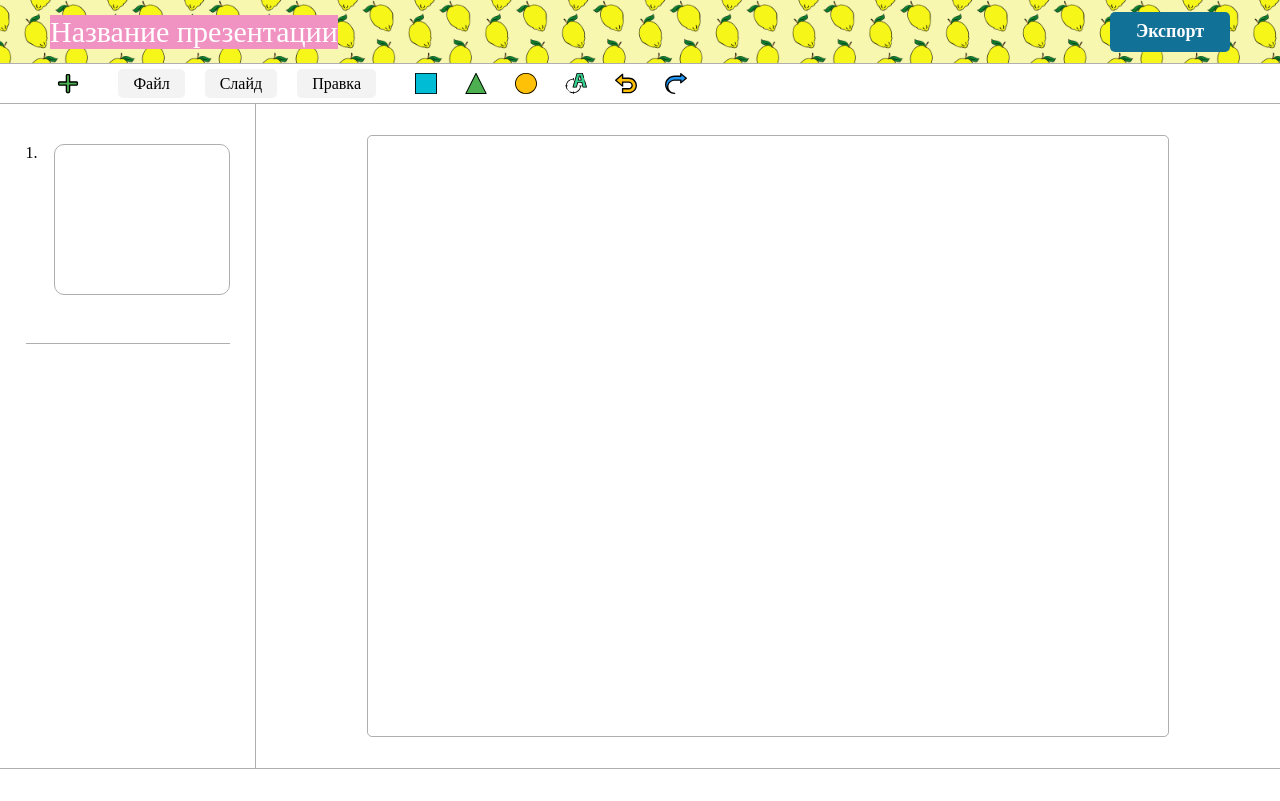
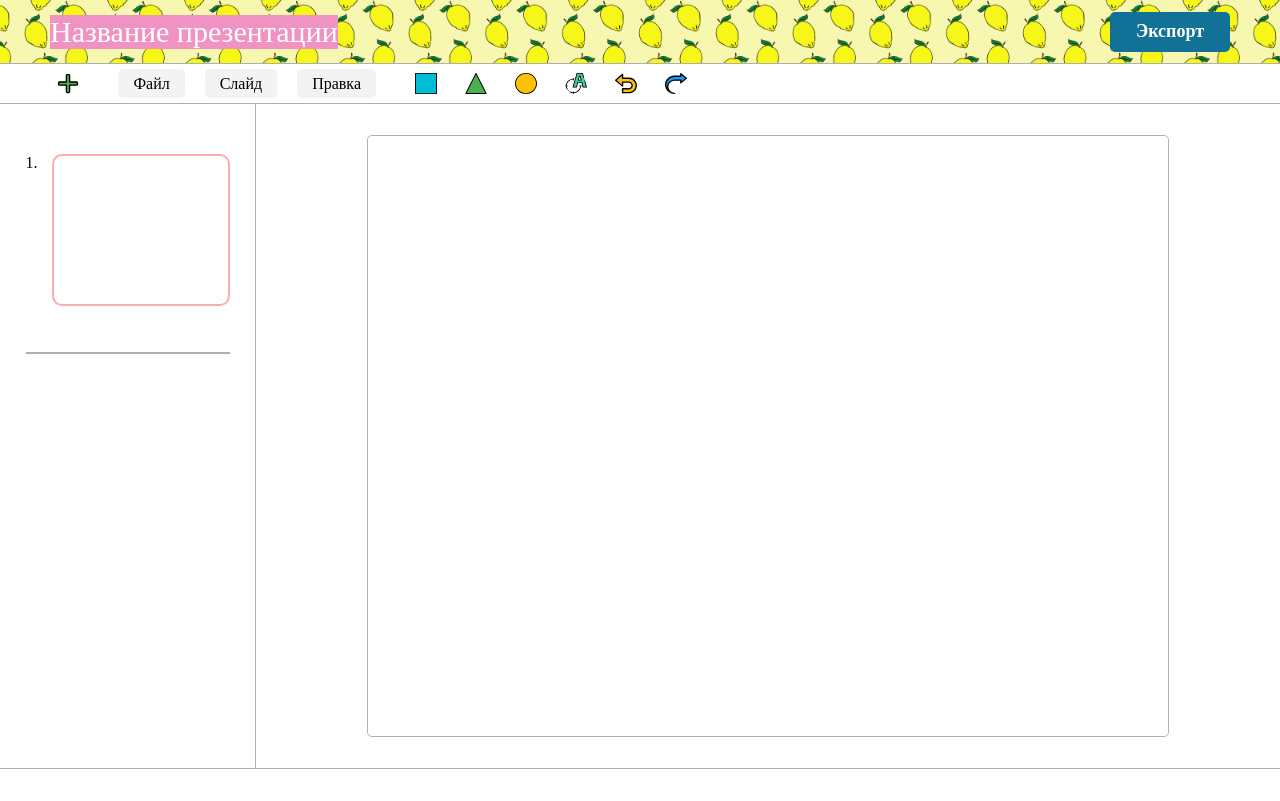
Before and after one commit to anatoliypus/beauty-slides, a React (Create React App) app: page / in a window 1280 px wide. Built offline with nearby package versions, Linux system fonts and the light colour scheme; a web font is replaced by a local one.

Commit message:
New features

```diff
--- a/src/App.tsx
+++ b/src/App.tsx
@@ -16,7 +16,7 @@ export default function App(props: AppProps) {
       <Topbar presentationName={ props.app.name } />
       <Instruments />
       <div className='working-area'>
-        <SlideCarousel slides={ props.app.slides } />
+        <SlideCarousel currSlideId={props.app.currSlideId} slides={ props.app.slides } />
         <SlideViewport slide={ props.app.slides.find(slide => slide.id === props.app.currSlideId)} slideWidth={props.app.settings.slideWidth} slideHeight={props.app.settings.slideHeight} />
       </div>
       <Footer />
--- a/src/index.tsx
+++ b/src/index.tsx
@@ -6,7 +6,7 @@ import * as serviceWorker from './serviceWorker';
 import { createApp, createSettings } from './constructors/constructors';
 
 const settings = createSettings('800px', '600px');
-const app = createApp(settings);
+export const app = createApp(settings);
 
 ReactDOM.render(
   <React.StrictMode>
--- a/src/view/instruments/Instruments.tsx
+++ b/src/view/instruments/Instruments.tsx
@@ -9,23 +9,33 @@ import TextIcon from './img/text.svg';
 import PlusIcon from './img/plus.svg';
 import UndoIcon from './img/undo.svg';
 import RedoIcon from './img/redo.svg';
-// import App from '../../App';
-// import ReactDOM from 'react-dom';
-// import { addSlide } from '../../methods/methods';
+import App from '../../App';
+import ReactDOM from 'react-dom';
+import { addSlide } from '../../methods/methods';
+import { app } from '../../index';
+
+function addSlideRender() {
+  ReactDOM.render(
+    <React.StrictMode>
+      <App app={addSlide(app)} />
+    </React.StrictMode>,
+    document.getElementById('root')
+  );
+}
 
 export default function Instruments() {
   return (
     <div id='instruments'>
-      <Button func={() => {}} imgUrl={ PlusIcon } />
+      <Button onClick={addSlideRender} imgUrl={ PlusIcon } />
       <ContextButton heading='Файл' />
       <ContextButton heading='Слайд' />
       <ContextButton heading='Правка' />
-      <Button func={() => {}} imgUrl={ RectIcon } />
-      <Button func={() => {}} imgUrl={ TriangIcon } />
-      <Button func={() => {}} imgUrl={ CircleIcon } />
-      <Button func={() => {}} imgUrl={ TextIcon } />
-      <Button func={() => {}} imgUrl={ UndoIcon } />
-      <Button func={() => {}} imgUrl={ RedoIcon } />
+      <Button onClick={() => {}} imgUrl={ RectIcon } />
+      <Button onClick={() => {}} imgUrl={ TriangIcon } />
+      <Button onClick={() => {}} imgUrl={ CircleIcon } />
+      <Button onClick={() => {}} imgUrl={ TextIcon } />
+      <Button onClick={() => {}} imgUrl={ UndoIcon } />
+      <Button onClick={() => {}} imgUrl={ RedoIcon } />
     </div>
   )
 }
--- a/src/view/instruments/components/FigureButton.tsx
+++ b/src/view/instruments/components/FigureButton.tsx
@@ -3,12 +3,12 @@ import './figureButton.css';
 
 interface ButtonProps {
   imgUrl: string;
-  func: Function;
+  onClick: () => void;
 }
 
 export default function Button(props: ButtonProps) {
   return (
-    <div className="instruments-button">
+    <div onClick={props.onClick} className="instruments-button">
       <img src={props.imgUrl} />
     </div>
   )
--- a/src/view/slideCarousel/SlideCarousel.tsx
+++ b/src/view/slideCarousel/SlideCarousel.tsx
@@ -4,6 +4,7 @@ import { SlideType } from '../../model/model';
 
 interface SlideCarouselProps {
   slides: Array<SlideType>;
+  currSlideId: string;
 }
 
 export default function SlideCarousel(props: SlideCarouselProps) {
@@ -12,7 +13,7 @@ export default function SlideCarousel(props: SlideCarouselProps) {
       {props.slides.map((slide, index) =>
         <div className='slide-carousel-item'>
           <p>{index + 1}.</p>
-          <div className='slide-miniature' key={slide.id}></div>
+          <div className={props.currSlideId === slide.id ? 'slide-miniature active-miniature' : 'slide-miniature' } key={slide.id}></div>
         </div>
       )}
     </div>
--- a/src/view/slideCarousel/slideCarousel.css
+++ b/src/view/slideCarousel/slideCarousel.css
@@ -6,7 +6,8 @@
   flex-direction: column;
   align-items: center;
   box-sizing: border-box;
-  padding: 40px 0;
+  /* padding: 40px 0; */;
+  overflow-y: scroll;
 }
 
 .slide-miniature {
@@ -24,5 +25,10 @@
   justify-content: space-between;
   box-sizing: border-box;
   padding-bottom: 50px;
-  border-bottom: 1px solid #afafaf;
+  border-bottom: 2px solid #afafaf;
+  margin-top: 50px;
 }
+
+.active-miniature {
+  border: 2px solid #fcacac;
+}
```
